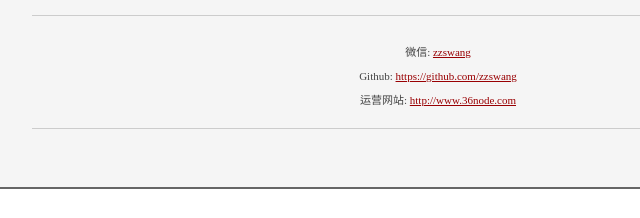
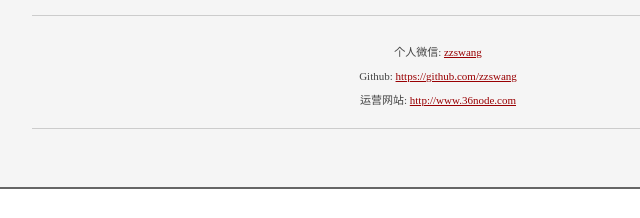
Before and after one commit to zzswang/resume, a plain HTML site: page index.html in a window 1280 px wide. Shown: the part 975-1193 px from the top of the page, 202-842 px from the left. Drawn offline with Linux system fonts and the light colour scheme.

Commit message:
update index.html
update

```diff
--- a/index.html
+++ b/index.html
@@ -700,7 +700,7 @@ dl em {
 
 <h3 id="footer">Footer</h3>
 
-<p>微信: <a href="./img/qrcode.png">zzswang</a><br />
+<p>个人微信: <a href="./img/qrcode.png">zzswang</a><br />
 Github: <a href="https://github.com/zzswang">https://github.com/zzswang</a><br />
 运营网站: <a href="http://www.36node.com">http://www.36node.com</a></p>
 
```
